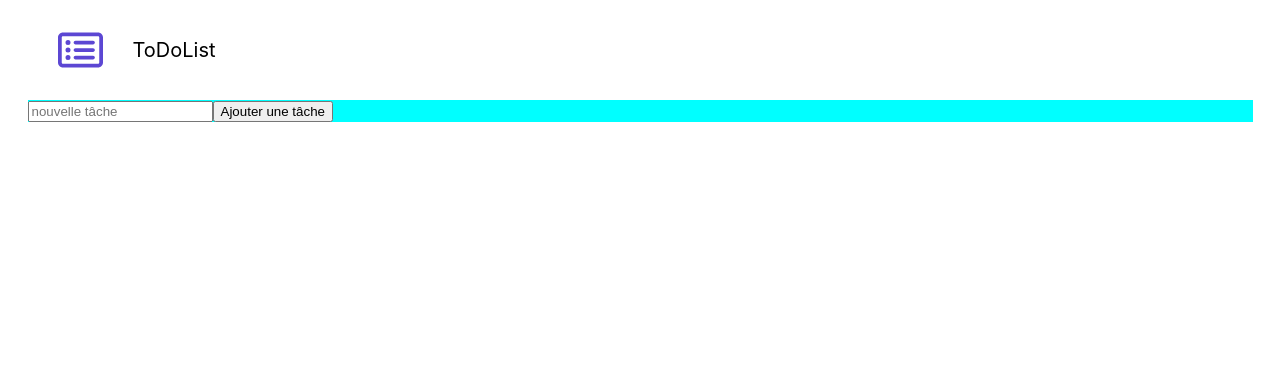
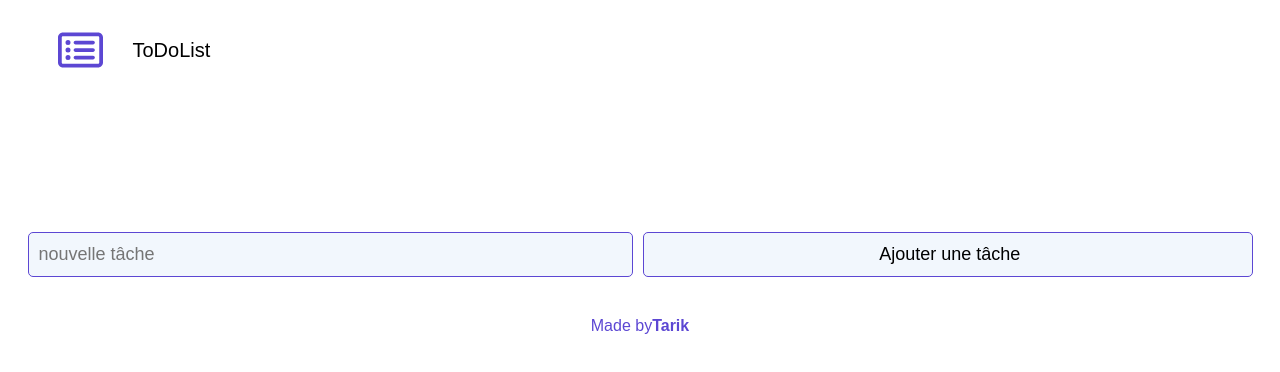
Before and after one commit to Tarik012/react-todo-list, a React (Create React App) app: page / in a window 1280 px wide. Shown: the top 372 px of the page. Built offline with nearby package versions, Linux system fonts and the light colour scheme.

Commit message:
factorisation en composants et ajout du css

```diff
--- a/src/App.css
+++ b/src/App.css
@@ -1,12 +1,13 @@
 .App {
+  /*si responsive, supprimmer le max-width*/
   max-width: 1225px;
   margin: 0 auto;
+  display: flex;
+  flex-direction: column;
   align-items: center;
   justify-content: center;
-}
-
-.div-form {
-  background-color: aqua;
+  background-color: white;
+  font-family: "Montserrat", sans-serif;
 }
 
 /* HEADER */
@@ -24,3 +25,71 @@
   color: #5c47d3;
   margin: 0 30px;
 }
+
+/* TASKS */
+.tasksList {
+  display: flex;
+  list-style-type: none;
+  padding: 50px 20px;
+  width: 400px;
+  flex-direction: column;
+}
+
+.tasksList li {
+  display: flex;
+  font-size: 18px;
+  margin-bottom: 20px;
+  margin-right: 15px;
+}
+
+/* FORM */
+
+form {
+  display: flex;
+  justify-content: center;
+  align-items: center;
+  gap: 10px;
+  width: 100%;
+}
+
+form > input {
+  flex: 4;
+  font-size: 18px;
+  border: 1px solid #5c47d3;
+  box-sizing: border-box;
+  vertical-align: middle;
+  outline: none;
+  height: 45px;
+  border-radius: 5px;
+  background-color: #f2f7fd;
+  padding-left: 10px;
+}
+
+/* FOOTER */
+
+.footer-container {
+  display: flex;
+  justify-content: center;
+  align-items: center;
+  padding: 40px 0;
+  color: #5c47d3;
+}
+
+.footer-container > div {
+  width: 300px;
+  display: flex;
+  justify-content: space-between;
+  font-size: 15px;
+}
+
+a {
+  text-decoration: none;
+  color: inherit;
+  cursor: pointer;
+  font-weight: bold;
+}
+
+/* GESTION DU RESPONSIVE DESIGN */
+@media (max-width: 700px) {
+  /*à renseigner*/
+}
--- a/src/App.js
+++ b/src/App.js
@@ -1,8 +1,12 @@
 import "./App.css";
 import { useState } from "react";
 
+import Header from "./components/Header";
 import Form from "./components/Form";
-import Header from "./components/Header";
+import Tasks from "./components/Tasks";
+import Footer from "./components/Footer";
+
+// import des icônes list et poubelle
 
 import { library } from "@fortawesome/fontawesome-svg-core";
 import { faTrash, faListAlt } from "@fortawesome/free-solid-svg-icons";
@@ -10,17 +14,44 @@ import { faListAlt as farListAlt } from "@fortawesome/free-regular-svg-icons";
 library.add(faTrash, faListAlt, farListAlt);
 
 function App() {
-  const [todoList, setToDoList] = useState([]);
+  // state pour stocker la valeur de l'input dans le formulaire
+  const [input, setInput] = useState("");
+  // state pour stocker la liste des tâches dans un tableau
+  const [tasks, setTasks] = useState([]);
+
+  // fonction déclenchée quand on renseigne l'input du formulaire
+  const handleChange = (event) => {
+    setInput(event.target.value);
+  };
+
+  //  fonction déclenchée à la soumission du formulaire
+  const handleSubmit = (event) => {
+    // empêche le rafraîchissement de la page à la soumission du formulaire
+    event.preventDefault();
+
+    if (!input) {
+      alert("veuillez renseigner une tâche !");
+    } else {
+      // on effectue une copie superficielle du tableau des tâches
+      // en ajoutant la nouvelle tâche avec son nom et son statut dans un objet
+      let newTasks = [...tasks, { name: input, done: false }];
+      // on met à jour le state contenant le tableau des tâches
+      setTasks(newTasks);
+      // on réinitialize la valeur de l'input
+      setInput("");
+    }
+  };
 
   return (
     <div className="App">
       <Header />
-      <div>
-        {todoList.map((todolist, index) => {
-          return <div key={index}>{todoList}</div>;
-        })}
-      </div>
-      <Form todoList={todoList} setToDoList={setToDoList} />
+      <Tasks tasks={tasks} />
+      <Form
+        handleChange={handleChange}
+        handleSubmit={handleSubmit}
+        input={input}
+      />
+      <Footer />
     </div>
   );
 }
--- /dev/null
+++ b/src/components/Footer.js
@@ -0,0 +1,14 @@
+const Footer = () => {
+  return (
+    <div className="footer-container">
+      Made by
+      <span>
+        <a target="blank" href="https://www.linkedin.com/in/tarik-chana/">
+          Tarik
+        </a>
+      </span>
+    </div>
+  );
+};
+
+export default Footer;
--- a/src/components/Form.js
+++ b/src/components/Form.js
@@ -1,40 +1,16 @@
-import { useState } from "react";
 import "../App.css";
 
-const Form = ({ todoList, setToDoList }) => {
-  const [itemToDoList, setItemTodoList] = useState("");
-
-  const handleSubmit = (event) => {
-    event.preventDefault();
-    if (itemToDoList !== "") {
-      setItemTodoList(itemToDoList);
-      const newTodoList = [...todoList];
-      setToDoList(newTodoList);
-      console.log("itemToDoList =>", itemToDoList);
-      console.log("todoList =>", newTodoList);
-    } else {
-      alert("attention champ vide !");
-    }
-  };
-  // Ternaire pour afficher le formulaire ou le formulaire d'édition
+const Form = ({ handleSubmit, handleChange, input }) => {
   return (
-    <div className="div-form">
-      <div>
     <form onSubmit={handleSubmit}>
       <input
-            onChange={(event) => {
-              setItemTodoList(event.target.value);
-            }}
+        onChange={handleChange}
         type="text"
         placeholder="nouvelle tâche"
-            value={itemToDoList}
-            name="inputText"
+        value={input}
       ></input>
-
       <input type="submit" value="Ajouter une tâche"></input>
     </form>
-      </div>
-    </div>
   );
 };
 
--- /dev/null
+++ b/src/components/Tasks.js
@@ -0,0 +1,12 @@
+const Tasks = ({ tasks }) => {
+  return (
+    <ul className="tasksList">
+      {tasks.length > 0 &&
+        tasks.map((task, index) => {
+          return <li key={index}>{task.name}</li>;
+        })}
+    </ul>
+  );
+};
+
+export default Tasks;
```
Lines whose indentation alone changed are shown as unchanged.
